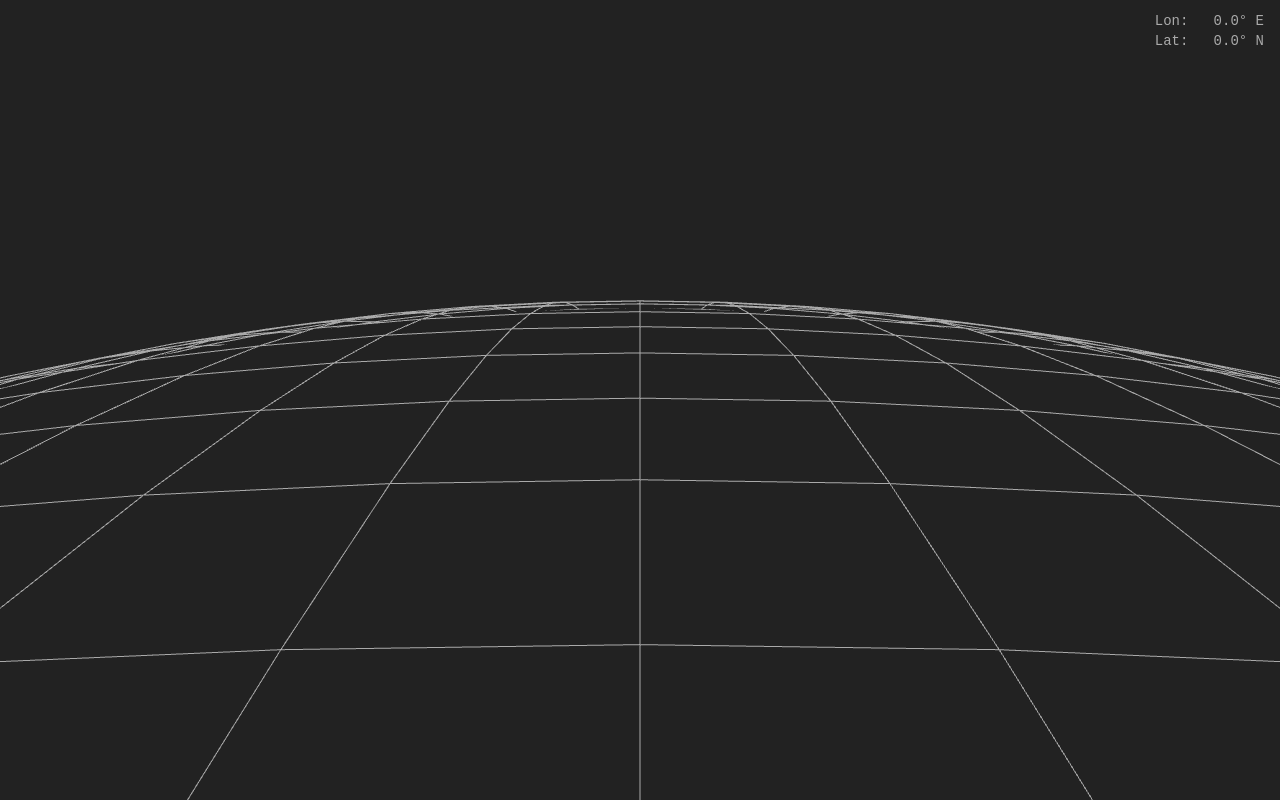
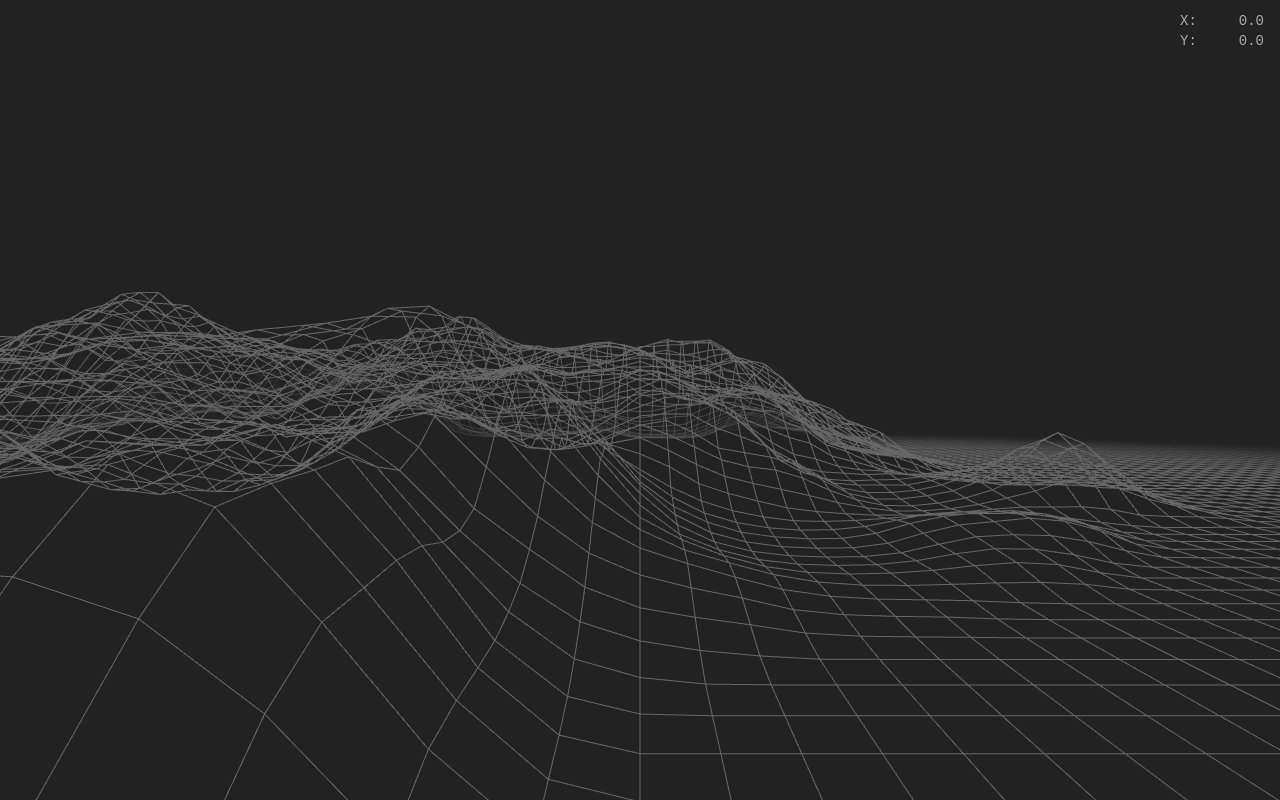
Before and after one commit to snowicefield/snowicefield.github.io, a plain HTML site: page index.html in a window 1280 px wide. Drawn offline with nearby package versions, Linux system fonts and the light colour scheme; animation ran at ten frames a second.

Commit message:
change to plane and remove content

```diff
--- a/contents/about_me/position.json
+++ /dev/null
@@ -1,3 +0,0 @@
-{
-  "lonlat": [0, 0]
-}
--- a/index.html
+++ b/index.html
@@ -53,8 +53,8 @@
   </head>
   <body>
     <canvas id="scene"></canvas>
-    <div id="hud">Lon: --
-Lat: --</div>
+    <div id="hud">X: --
+Y: --</div>
     <script type="module" src="./main.js"></script>
   </body>
 </html>
--- a/main.js
+++ b/main.js
@@ -1,40 +1,52 @@
-// World of Snow Yang — wireframe sphere + lon/lat viewpoint navigation.
+// World of Snow Yang — infinite grid plane with random mountain areas.
 //
-// This implements the first part of SPEC.md: the appearance of a huge
-// wireframe sphere whose lower half fills the screen, and direction-key
-// control that "rolls" the sphere so the viewpoint moves across it.
+// Implements the appearance from SPEC.md: a perspective grid plane viewed from
+// above looking forward, that you travel across with arrow keys or drag without
+// ever reaching an edge, with randomly scattered "mountain areas" where the
+// grid points are raised by noise.
 //
-// Model: the camera is FIXED above the top of the sphere, looking North and
-// slightly down. The sphere is a Group ("globe") that we rotate so the current
-// (lon, lat) is brought to the top, directly under the camera, with North
-// pointing into the screen. Moving therefore looks like the sphere rolling
-// beneath a stationary observer — which is exactly the spec's intent.
+// Model: the camera is FIXED. A tessellated line grid sits centered under it.
+// The viewpoint position V (world X/Z) drives two shader uniforms — a per-cell
+// snapped origin (uBase) and the exact position (uV) — so the grid scrolls
+// seamlessly beneath the camera and never shows an edge. Vertex heights are
+// computed in the vertex shader from a world-space noise field, so mountains
+// stay attached to the world as you move. A distance fade dissolves the grid
+// into the background at the horizon, selling the "infinite" look.
 
 import * as THREE from "three";
 
 // ---------------------------------------------------------------------------
 // Tunable constants
 // ---------------------------------------------------------------------------
-const RADIUS = 100; // sphere radius (world units)
-const GRID_STEP = 2; // degrees between graticule lines
-const SAMPLE_STEP = 2; // degrees between sampled points along a line (smoothness)
-const GROUND_INSET = 0.997; // opaque surface sits just under the grid lines
+// Grid geometry
+const CELL = 4; // world units between grid lines
+const HALF = 320; // grid extends [-HALF, HALF] around the viewpoint
+const FADE_START = 170; // distance where lines begin to fade
+const FADE_END = 300; // distance where lines fully vanish (< HALF)
 
-// Camera placement, relative to the anchor at the top of the sphere (0, R, 0).
-const CAM_HEIGHT = 5; // how far above the surface the eye sits
-const CAM_BACK = 6; // offset toward the viewer (South of the anchor)
-const LOOK_DROP = 30; // how far below the anchor the camera aims
-const LOOK_FORWARD = 80; // how far North the camera aims
+// Camera (horizon perspective)
+const FOV = 60;
+const EYE_HEIGHT = 18; // camera height above the plane
+const CAM_BACK = 6; // camera sits slightly behind the viewpoint (+Z)
+const LOOK_FORWARD = 400; // how far ahead (-Z) the camera aims
+const LOOK_DROP = 6; // how far below eye level the aim point is
 
-// Movement (degrees / second). Speed ramps up the longer a key is held.
-const BASE_SPEED = 10;
-const MAX_SPEED = 70;
-const RAMP = 40; // extra deg/s added per second of holding
+// Mountains (noise-driven elevation)
+const MASK_FREQ = 0.0045; // low frequency: where mountain areas appear
+const MOUNTAIN_THRESHOLD = 0.55; // mask above this becomes mountainous
+const MOUNTAIN_BAND = 0.15; // soft edge width of mountain areas
+const DETAIL_FREQ = 0.02; // higher frequency: the mountain shapes
+const AMPLITUDE = 48; // peak mountain height
+const NOISE_SEED = new THREE.Vector2(37.2, 11.7);
+
+// Movement (world units / second). Speed ramps the longer a key is held.
+const BASE_SPEED = 30;
+const MAX_SPEED = 200;
+const RAMP = 130; // extra units/s added per second of holding
+const DRAG_SPEED = 0.6; // world units per pixel of pointer drag
 
 const COLOR_BG = 0x222222;
 const COLOR_FG = 0xaaaaaa;
-
-const DEG2RAD = Math.PI / 180;
 
 // ---------------------------------------------------------------------------
 // Renderer / scene / camera
@@ -48,46 +60,42 @@ const scene = new THREE.Scene();
 scene.background = new THREE.Color(COLOR_BG);
 
 const camera = new THREE.PerspectiveCamera(
-  55,
+  FOV,
   window.innerWidth / window.innerHeight,
   0.1,
   2000,
 );
-camera.position.set(0, RADIUS + CAM_HEIGHT, CAM_BACK);
-camera.lookAt(0, RADIUS - LOOK_DROP, -LOOK_FORWARD);
+// The viewpoint maps to the world origin in render space, so the camera is
+// fixed just above and slightly behind it, looking forward (-Z) and down.
+camera.position.set(0, EYE_HEIGHT, CAM_BACK);
+camera.lookAt(0, EYE_HEIGHT - LOOK_DROP, -LOOK_FORWARD);
 
 // ---------------------------------------------------------------------------
-// Wireframe sphere as a lon/lat graticule (clean meridians + parallels,
-// rather than a triangulated mesh wireframe).
+// Grid geometry: a regular CELL lattice over [-HALF, HALF], connected only
+// horizontally and vertically (clean squares, no triangulated diagonals).
+// Heights are filled in by the vertex shader, so y is left at 0 here.
 // ---------------------------------------------------------------------------
-function lonLatToVec(lonDeg, latDeg) {
-  const lon = lonDeg * DEG2RAD;
-  const lat = latDeg * DEG2RAD;
-  const cosLat = Math.cos(lat);
-  return new THREE.Vector3(
-    RADIUS * cosLat * Math.sin(lon),
-    RADIUS * Math.sin(lat),
-    RADIUS * cosLat * Math.cos(lon),
-  );
-}
+function buildGrid() {
+  const positions = [];
+  const n = Math.round((HALF * 2) / CELL); // divisions per axis
+  const min = -HALF;
 
-function buildGraticule() {
-  const positions = [];
-  const pushSegment = (a, b) => {
-    positions.push(a.x, a.y, a.z, b.x, b.y, b.z);
-  };
-
-  // Meridians (lines of constant longitude), pole to pole.
-  for (let lon = -180; lon < 180; lon += GRID_STEP) {
-    for (let lat = -90; lat < 90; lat += SAMPLE_STEP) {
-      pushSegment(lonLatToVec(lon, lat), lonLatToVec(lon, lat + SAMPLE_STEP));
+  // Lines of constant Z (run along X).
+  for (let j = 0; j <= n; j++) {
+    const z = min + j * CELL;
+    for (let i = 0; i < n; i++) {
+      const x0 = min + i * CELL;
+      const x1 = x0 + CELL;
+      positions.push(x0, 0, z, x1, 0, z);
     }
   }
-
-  // Parallels (lines of constant latitude), full circles.
-  for (let lat = -90 + GRID_STEP; lat < 90; lat += GRID_STEP) {
-    for (let lon = -180; lon < 180; lon += SAMPLE_STEP) {
-      pushSegment(lonLatToVec(lon, lat), lonLatToVec(lon + SAMPLE_STEP, lat));
+  // Lines of constant X (run along Z).
+  for (let i = 0; i <= n; i++) {
+    const x = min + i * CELL;
+    for (let j = 0; j < n; j++) {
+      const z0 = min + j * CELL;
+      const z1 = z0 + CELL;
+      positions.push(x, 0, z0, x, 0, z1);
     }
   }
 
@@ -96,41 +104,112 @@ function buildGraticule() {
     "position",
     new THREE.Float32BufferAttribute(positions, 3),
   );
-  const material = new THREE.LineBasicMaterial({ color: COLOR_FG });
-  return new THREE.LineSegments(geometry, material);
+  return geometry;
 }
 
-// Opaque ground: a solid sphere just inside the grid radius. It is filled with
-// the background color so it stays invisible against the sky, but it writes
-// depth and therefore hides the grid lines on the far side of the sphere.
-function buildGround() {
-  const geometry = new THREE.SphereGeometry(RADIUS * GROUND_INSET, 96, 96);
-  const material = new THREE.MeshBasicMaterial({ color: COLOR_BG });
-  return new THREE.Mesh(geometry, material);
-}
+const uniforms = {
+  uBase: { value: new THREE.Vector2(0, 0) },
+  uV: { value: new THREE.Vector2(0, 0) },
+  uMaskFreq: { value: MASK_FREQ },
+  uDetailFreq: { value: DETAIL_FREQ },
+  uThreshold: { value: MOUNTAIN_THRESHOLD },
+  uBand: { value: MOUNTAIN_BAND },
+  uAmplitude: { value: AMPLITUDE },
+  uSeed: { value: NOISE_SEED },
+  uColor: { value: new THREE.Color(COLOR_FG) },
+  uFadeStart: { value: FADE_START },
+  uFadeEnd: { value: FADE_END },
+};
 
-const globe = new THREE.Group();
-globe.add(buildGround());
-globe.add(buildGraticule());
-scene.add(globe);
+const vertexShader = /* glsl */ `
+  uniform vec2 uBase;
+  uniform vec2 uV;
+  uniform float uMaskFreq;
+  uniform float uDetailFreq;
+  uniform float uThreshold;
+  uniform float uBand;
+  uniform float uAmplitude;
+  uniform vec2 uSeed;
+  varying float vDist;
+
+  float hash(vec2 p) {
+    p = fract(p * vec2(123.34, 456.21));
+    p += dot(p, p + 45.32);
+    return fract(p.x * p.y);
+  }
+  float vnoise(vec2 p) {
+    vec2 i = floor(p);
+    vec2 f = fract(p);
+    float a = hash(i);
+    float b = hash(i + vec2(1.0, 0.0));
+    float c = hash(i + vec2(0.0, 1.0));
+    float d = hash(i + vec2(1.0, 1.0));
+    vec2 u = f * f * (3.0 - 2.0 * f);
+    return mix(mix(a, b, u.x), mix(c, d, u.x), u.y);
+  }
+  float fbm(vec2 p) {
+    float v = 0.0;
+    float amp = 0.5;
+    for (int k = 0; k < 5; k++) {
+      v += amp * vnoise(p);
+      p *= 2.0;
+      amp *= 0.5;
+    }
+    return v;
+  }
+  float terrainHeight(vec2 w) {
+    float mask = fbm(w * uMaskFreq + uSeed);
+    float m = smoothstep(uThreshold, uThreshold + uBand, mask);
+    float detail = fbm(w * uDetailFreq + uSeed * 1.7);
+    return m * uAmplitude * detail;
+  }
+
+  void main() {
+    vec2 worldXZ = uBase + position.xz; // world-attached grid coordinate
+    vec2 r = worldXZ - uV;              // position relative to the viewpoint
+    float h = terrainHeight(worldXZ);
+    vDist = length(r);
+    gl_Position = projectionMatrix * modelViewMatrix * vec4(r.x, h, r.y, 1.0);
+  }
+`;
+
+const fragmentShader = /* glsl */ `
+  uniform vec3 uColor;
+  uniform float uFadeStart;
+  uniform float uFadeEnd;
+  varying float vDist;
+
+  void main() {
+    float alpha = 1.0 - smoothstep(uFadeStart, uFadeEnd, vDist);
+    if (alpha <= 0.0) discard;
+    gl_FragColor = vec4(uColor, alpha);
+  }
+`;
+
+const gridMaterial = new THREE.ShaderMaterial({
+  uniforms,
+  vertexShader,
+  fragmentShader,
+  transparent: true,
+  depthWrite: false,
+});
+
+const grid = new THREE.LineSegments(buildGrid(), gridMaterial);
+grid.frustumCulled = false; // the shader moves vertices; keep it always drawn
+scene.add(grid);
 
 // ---------------------------------------------------------------------------
-// Viewpoint state + globe orientation
+// Viewpoint state. V is the world (X, Z) position of the viewpoint.
+// Forward (into the screen) is -Z, so HUD Y is reported as -V.z.
 // ---------------------------------------------------------------------------
-const view = { lon: 0, lat: 0 }; // start at (0, 0), facing North
+const V = { x: 0, z: 0 };
 
-const qX = new THREE.Quaternion();
-const qY = new THREE.Quaternion();
-const AXIS_X = new THREE.Vector3(1, 0, 0);
-const AXIS_Y = new THREE.Vector3(0, 1, 0);
-
-function updateGlobeOrientation() {
-  // Bring (lon, lat) to the top (0, R, 0): first spin about Y by -lon to put
-  // the meridian in front, then tilt about X by (lat - 90deg) to lift the
-  // point to the top with North pointing into the screen (-Z).
-  qY.setFromAxisAngle(AXIS_Y, -view.lon * DEG2RAD);
-  qX.setFromAxisAngle(AXIS_X, (view.lat - 90) * DEG2RAD);
-  globe.quaternion.copy(qX).multiply(qY); // apply qY first, then qX
+function syncGridUniforms() {
+  uniforms.uV.value.set(V.x, V.z);
+  uniforms.uBase.value.set(
+    Math.floor(V.x / CELL) * CELL,
+    Math.floor(V.z / CELL) * CELL,
+  );
 }
 
 // ---------------------------------------------------------------------------
@@ -163,33 +242,50 @@ function speedFor(dir, dt) {
   return Math.min(MAX_SPEED, BASE_SPEED + RAMP * held[dir]);
 }
 
-function wrapLon(lon) {
-  // Keep longitude in (-180, 180].
-  let l = ((lon + 180) % 360 + 360) % 360 - 180;
-  if (l <= -180) l += 360;
-  return l;
-}
-
-function applyMovement(dt) {
-  const dLat = (speedFor("north", dt) - speedFor("south", dt)) * dt;
-  const dLon = (speedFor("east", dt) - speedFor("west", dt)) * dt;
-  if (dLat !== 0) {
-    // Clamp just short of the poles so North stays well-defined.
-    view.lat = Math.max(-89.99, Math.min(89.99, view.lat + dLat));
-  }
-  if (dLon !== 0) view.lon = wrapLon(view.lon + dLon);
+function applyKeys(dt) {
+  const forward = (speedFor("north", dt) - speedFor("south", dt)) * dt;
+  const strafe = (speedFor("east", dt) - speedFor("west", dt)) * dt;
+  V.z -= forward; // North/forward = -Z
+  V.x += strafe; // East = +X
 }
 
 // ---------------------------------------------------------------------------
-// HUD (debug lon/lat readout, top-right)
+// Pointer drag (mouse + touch via Pointer Events): grab-the-ground panning.
+// ---------------------------------------------------------------------------
+let dragging = false;
+let lastX = 0;
+let lastY = 0;
+
+canvas.addEventListener("pointerdown", (e) => {
+  dragging = true;
+  lastX = e.clientX;
+  lastY = e.clientY;
+  canvas.setPointerCapture(e.pointerId);
+});
+canvas.addEventListener("pointermove", (e) => {
+  if (!dragging) return;
+  const dx = e.clientX - lastX;
+  const dy = e.clientY - lastY;
+  lastX = e.clientX;
+  lastY = e.clientY;
+  // Move the viewpoint opposite the drag so the ground follows the finger.
+  V.x -= dx * DRAG_SPEED;
+  V.z -= dy * DRAG_SPEED;
+});
+function endDrag() {
+  dragging = false;
+}
+canvas.addEventListener("pointerup", endDrag);
+canvas.addEventListener("pointercancel", endDrag);
+
+// ---------------------------------------------------------------------------
+// HUD (debug X/Y readout, top-right)
 // ---------------------------------------------------------------------------
 const hud = document.getElementById("hud");
 function formatHud() {
-  const lonDir = view.lon >= 0 ? "E" : "W";
-  const latDir = view.lat >= 0 ? "N" : "S";
-  const lon = Math.abs(view.lon).toFixed(1).padStart(5, " ");
-  const lat = Math.abs(view.lat).toFixed(1).padStart(5, " ");
-  hud.textContent = `Lon: ${lon}° ${lonDir}\nLat: ${lat}° ${latDir}`;
+  const x = V.x.toFixed(1).padStart(7, " ");
+  const y = (-V.z).toFixed(1).padStart(7, " ");
+  hud.textContent = `X: ${x}\nY: ${y}`;
 }
 
 // ---------------------------------------------------------------------------
@@ -198,14 +294,14 @@ function formatHud() {
 const clock = new THREE.Clock();
 function tick() {
   const dt = Math.min(clock.getDelta(), 0.1); // guard against tab-switch jumps
-  applyMovement(dt);
-  updateGlobeOrientation();
+  applyKeys(dt);
+  syncGridUniforms();
   formatHud();
   renderer.render(scene, camera);
   requestAnimationFrame(tick);
 }
 
-updateGlobeOrientation();
+syncGridUniforms();
 formatHud();
 tick();
 
```
Also changed, not shown: CLAUDE.md (+40 -16 lines), SPEC.md (+6 -14 lines), bake.mjs (deleted, +0 -127 lines), contents/about_me/text.md (deleted, +0 -3 lines), package.json (deleted, +0 -13 lines), README.md, contents/about_me/image.jpg (deleted), contents/manifest.json (deleted), 2 other files.
